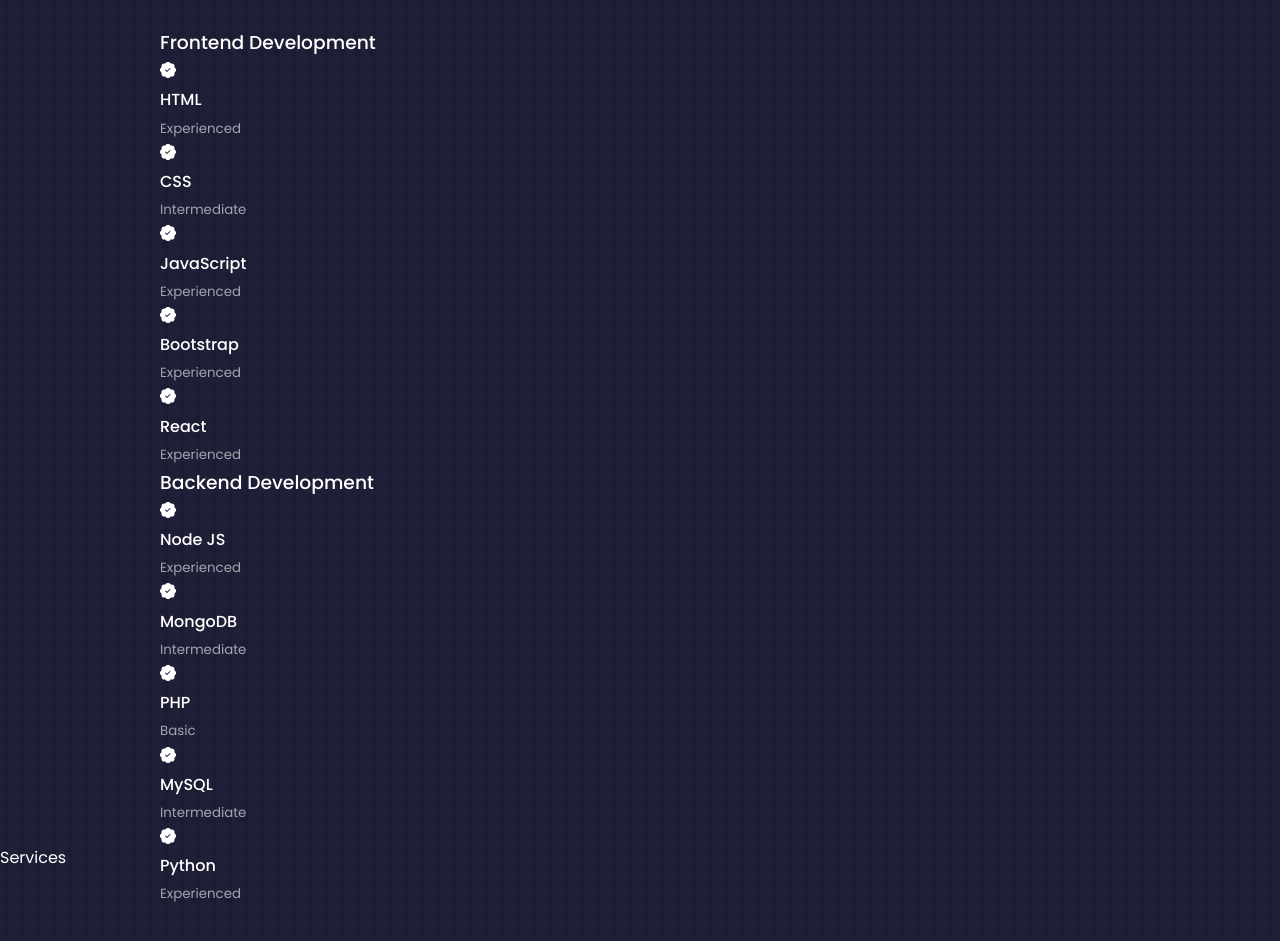
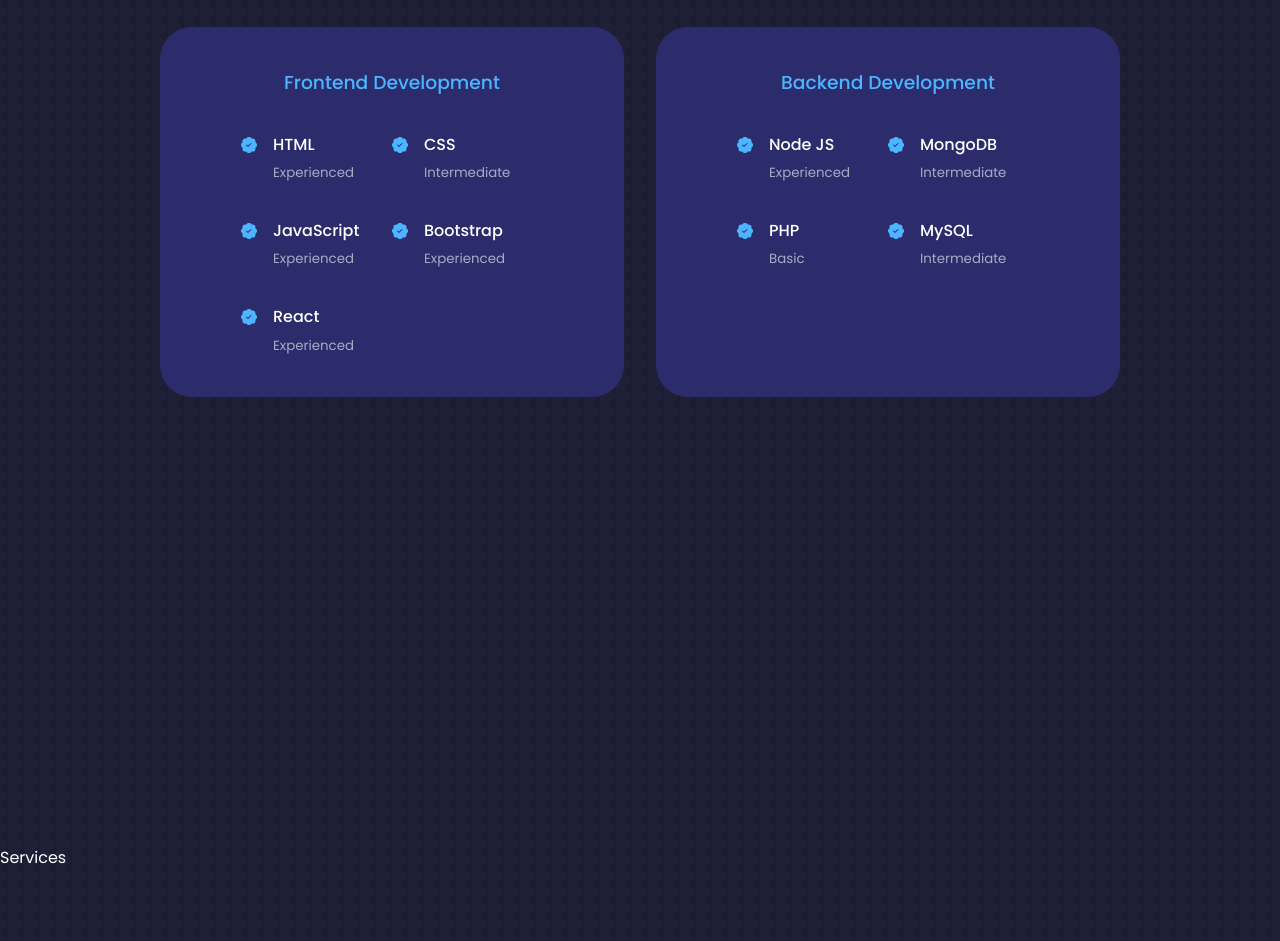
Before and after one commit to mervebilgin/PersonalWebsite, a React (Create React App) app: page / in a window 1280 px wide. Shown: the part 1940-2881 px from the top of the page. Built offline with nearby package versions, Linux system fonts and the light colour scheme.

Commit message:
Create experience component css

```diff
--- a/src/components/experience/Experience.jsx
+++ b/src/components/experience/Experience.jsx
@@ -14,33 +14,43 @@
           <div className="experience_content">
 
             <article className='experience_details'>
-              <BsPatchCheckFill/>
+              <BsPatchCheckFill className='experience_details-icon'/>
+              <div>
                 <h4>HTML</h4>
                 <small className='text-light'>Experienced</small>
+              </div>
             </article>
 
             <article className='experience_details'>
-              <BsPatchCheckFill/>
+              <BsPatchCheckFill className='experience_details-icon'/>
+              <div>
                 <h4>CSS</h4>
                 <small className='text-light'>Intermediate</small>
+              </div>
             </article>
 
             <article className='experience_details'>
-              <BsPatchCheckFill/>
+              <BsPatchCheckFill className='experience_details-icon'/>
+              <div>
                 <h4>JavaScript</h4>
                 <small className='text-light'>Experienced</small>
+              </div>
             </article>
 
             <article className='experience_details'>
-              <BsPatchCheckFill/>
+              <BsPatchCheckFill className='experience_details-icon'/>
+              <div>
                 <h4>Bootstrap</h4>
                 <small className='text-light'>Experienced</small>
+              </div>
             </article>
 
             <article className='experience_details'>
-              <BsPatchCheckFill/>
+              <BsPatchCheckFill className='experience_details-icon'/>
+              <div>
                 <h4>React</h4>
                 <small className='text-light'>Experienced</small>
+              </div>
             </article>
 
           </div>
@@ -52,34 +62,37 @@
           <div className="experience_content">
 
             <article className='experience_details'>
-              <BsPatchCheckFill/>
+            <BsPatchCheckFill className='experience_details-icon'/>
+            <div>
               <h4>Node JS</h4>
               <small className='text-light'>Experienced</small>
+            </div>
             </article>
 
             <article className='experience_details'>
-              <BsPatchCheckFill/>
+              <BsPatchCheckFill className='experience_details-icon'/>
+              <div>
                 <h4>MongoDB</h4>
                 <small className='text-light'>Intermediate</small>
+              </div>
             </article>
 
             <article className='experience_details'>
-              <BsPatchCheckFill/>
+              <BsPatchCheckFill className='experience_details-icon'/>
+              <div>
                 <h4>PHP</h4>
                 <small className='text-light'>Basic</small>
+              </div>
             </article>
 
             <article className='experience_details'>
-              <BsPatchCheckFill/>
+              <BsPatchCheckFill className='experience_details-icon'/>
+              <div>
                 <h4>MySQL</h4>
                 <small className='text-light'>Intermediate</small>
+              </div>
             </article>
 
-            <article className='experience_details'>
-              <BsPatchCheckFill/>
-              <h4>Python</h4>
-              <small className='text-light'>Experienced</small>
-            </article>
           </div>
         </div>
 
--- a/src/components/experience/experience.css
+++ b/src/components/experience/experience.css
@@ -0,0 +1,41 @@
+.experience_container {
+    display: grid;
+    grid-template-columns: 1fr 1fr;
+    gap: 2rem;
+}
+
+.experience_container > div {
+    background: var(--color-bg-variant);
+    padding: 2.4rem 5rem;
+    border-radius: 2rem;
+    border: 1px solid transparent;
+    transition: var(--transition);
+}
+
+.experience_container > div:hover {
+    background: transparent;
+    border-color: var(--color-primary-variant);
+    cursor: default;
+}
+
+.experience_container > div h3{
+    text-align: center;
+    margin-bottom: 2rem;
+    color: var(--color-primary);
+}
+
+.experience_content {
+    display: grid;
+    grid-template-columns: 1fr 1fr;
+    row-gap: 2rem;
+}
+
+.experience_details {
+    display: flex;
+    gap: 1rem;
+}
+
+.experience_details-icon {
+    margin-top: 6px;
+    color: var(--color-primary);
+}
```
Lines whose indentation alone changed are shown as unchanged.
